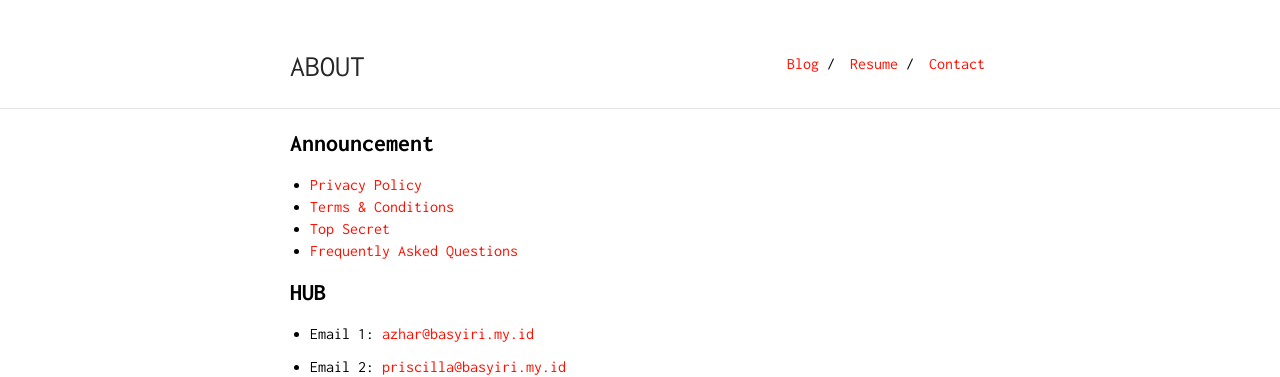
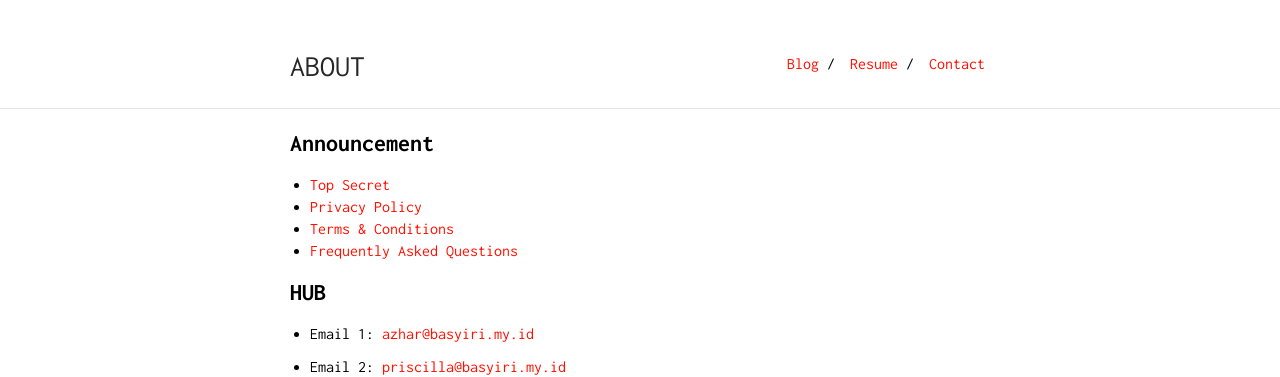
Before and after one commit to intrapegasus/en, a Jekyll site: the page built from contact.md, in a window 1280 px wide. Shown: the top 377 px of the page. Built offline with Jekyll 4.4.1, drawn with Linux system fonts in a browser that asks for light colours; our own code applies the rules of GitHub Pages for plain Markdown files.

```diff
--- a/contact.md
+++ b/contact.md
@@ -5,9 +5,9 @@ is_contact: true
 
 ## Announcement
 
+* [Top Secret](https://basyiri.my.id/S3CR3T)
 * [Privacy Policy](https://azhar.basyiri.my.id/p/privacy.html)
 * [Terms & Conditions](https://azhar.basyiri.my.id/p/terms-and-conditions.html)
-* [Top Secret](https://basyiri.my.id/S3CR3T)
 * [Frequently Asked Questions](https://basyiri.my.id/en/faq)
 
 ## HUB
```
